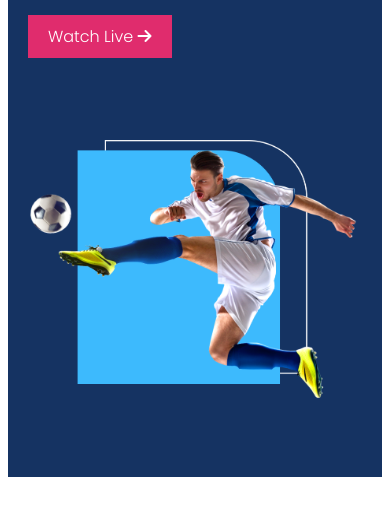
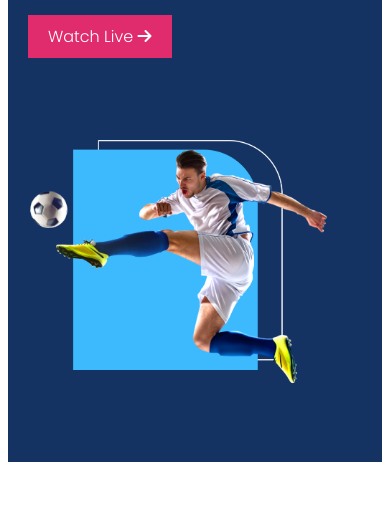
Before and after one commit to shafik720/assignment2-responsive-footbal, a plain HTML site: page index.html in a window 390 px wide. Shown: the part 336-844 px from the top of the page. Drawn offline with Linux system fonts and the light colour scheme.

Commit message:
before tablet

```diff
--- a/style.css
+++ b/style.css
@@ -119,8 +119,8 @@ footer{
             font-size: 36px;
         }
         .first-shows img{
-            width: 329px;
-            height: 260px;
+            width: 300px;
+            height: 245px;
         }
         #banner-heading{
             margin-left:20px;
```
